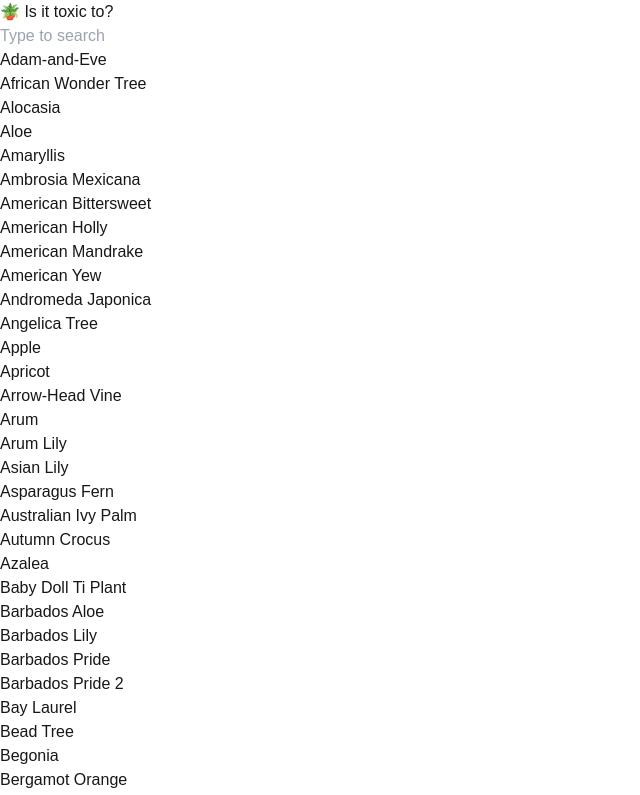
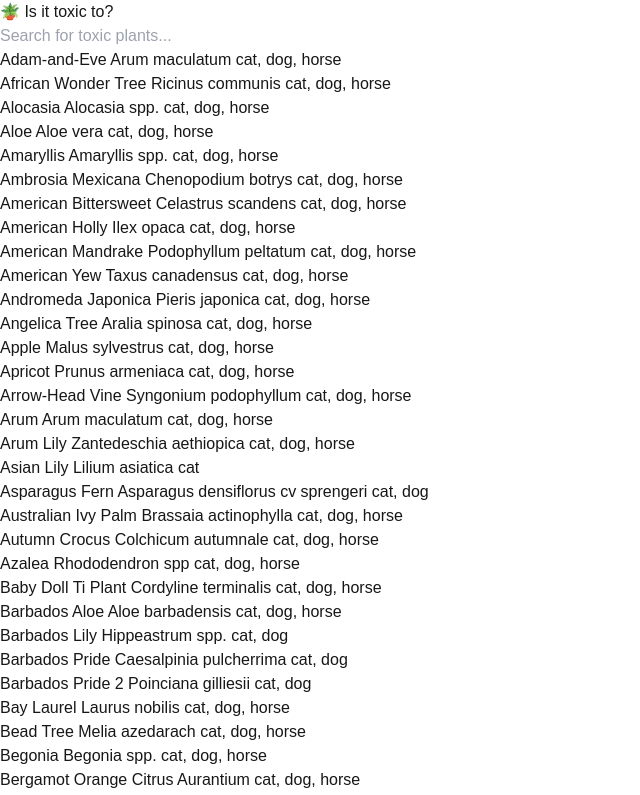
Before and after one commit to jagnip/is-it-toxic-app, a Next.js app: page / in a window 1280 px wide. Shown: the top 795 px of the page, without its empty margins (0-640 px from the left). Built offline with nearby package versions, Linux system fonts and the light colour scheme.

Commit message:
Finished Search component

```diff
--- a/src/app/_components/Layout.tsx
+++ b/src/app/_components/Layout.tsx
@@ -4,10 +4,10 @@ export default function Layout({
   children,
 }: Readonly<{ children: React.ReactNode }>) {
   return (
-    <>
+    <div>
       <h1 className="text-yellow-600">🪴 Is it toxic to?</h1>
       <Search />
       <div>{children}</div>
-    </>
+    </div>
   );
 }
--- a/src/app/_components/Search.tsx
+++ b/src/app/_components/Search.tsx
@@ -3,12 +3,21 @@ import { PLANTS } from "../_data/PLANTS";
 export default function Search() {
   return (
     <div>
-      <input className="m-10" type="text" placeholder="Type to search" />
-      <div className="h-[50vh]">
+      <input
+        className="m-10"
+        type="text"
+        placeholder="Search for toxic plants..."
+      />
+      <div className="h-[50vh] overflow-y-auto">
         <ul>
           {Object.keys(PLANTS).map((key) => {
             const plant = PLANTS[key];
-            return <li key={key}>{plant.name}</li>;
+            return (
+              <li key={key}>
+                <span>{plant.name}</span> <span>{plant.scientificName}</span>{" "}
+                <span>{plant.toxicTo.join(", ")}</span>
+              </li>
+            );
           })}
         </ul>
       </div>
```
Also changed, not shown: src/app/_components/PlantDetails.tsx (added, +17 -0 lines), src/app/_views/PlantPage.tsx (+4 -6 lines), src/app/plants/[plant_name]/page.tsx (+6 -1 lines).
